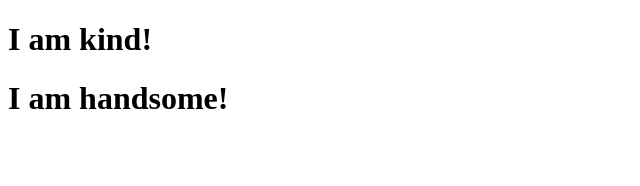
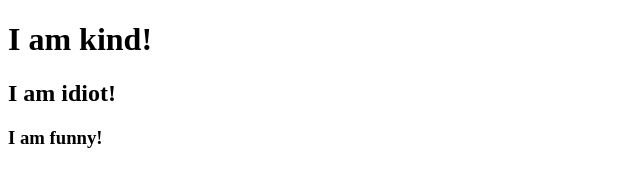
Before and after one commit to boboisnotavalible/testing, a plain HTML site: page index.html in a window 1280 px wide. Shown: the whole page, without its empty margins (0-640 px from the left). Drawn offline with Linux system fonts and the light colour scheme.

Commit message:
Update index.html

```diff
--- a/index.html
+++ b/index.html
@@ -7,6 +7,7 @@
 </head>
 <body>
     <h1>I am kind!</h1>
-    <h1>I am handsome!</h1>
+    <h2>I am idiot!</h2>
+    <h3>I am funny!</h3>
 </body>
 </html>
```
